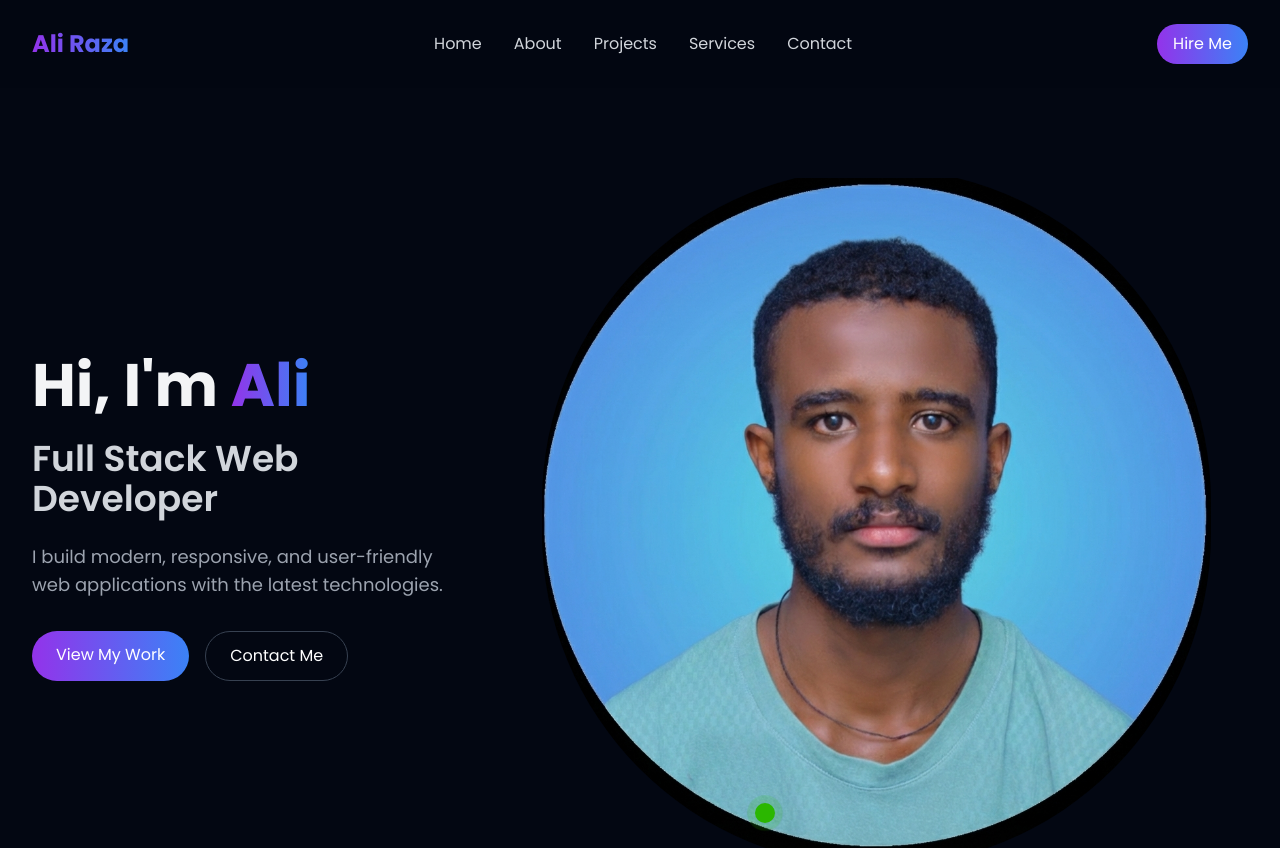
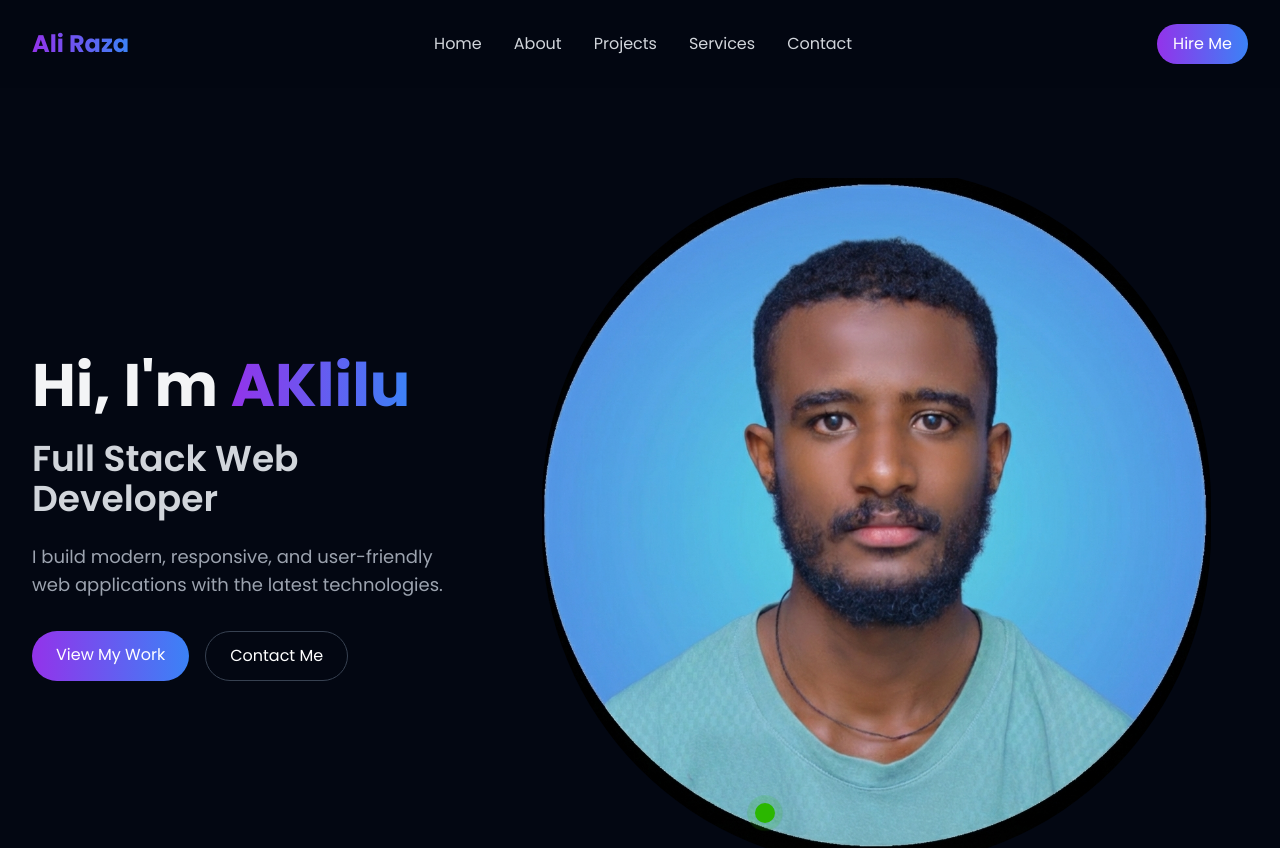
Before and after one commit to aklilumengesha/aklilu-mengesha-portfolio, a Next.js app: page / in a window 1280 px wide. Shown: the top 848 px of the page. Built offline with nearby package versions, Linux system fonts and the light colour scheme.

Commit message:
changed the name

```diff
--- a/app/components/Hero.tsx
+++ b/app/components/Hero.tsx
@@ -27,7 +27,7 @@ export default function Hero() {
                     className="md:w-1/2"
                 >
                     <h1 className="text-4xl md:text-6xl font-bold mb-6">
-                        Hi, I'm <span className="bg-gradient-to-r from-purple-600 to-blue-500 bg-clip-text text-transparent">Ali</span>
+                        Hi, I'm <span className="bg-gradient-to-r from-purple-600 to-blue-500 bg-clip-text text-transparent">AKlilu</span>
                     </h1>
                     <h2 className="text-2xl md:text-4xl font-semibold mb-6 text-gray-300">
                         Full Stack Web Developer
```
